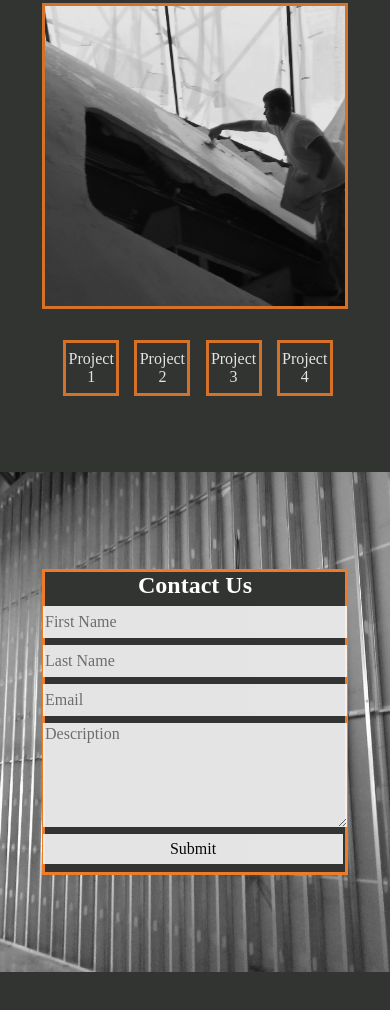
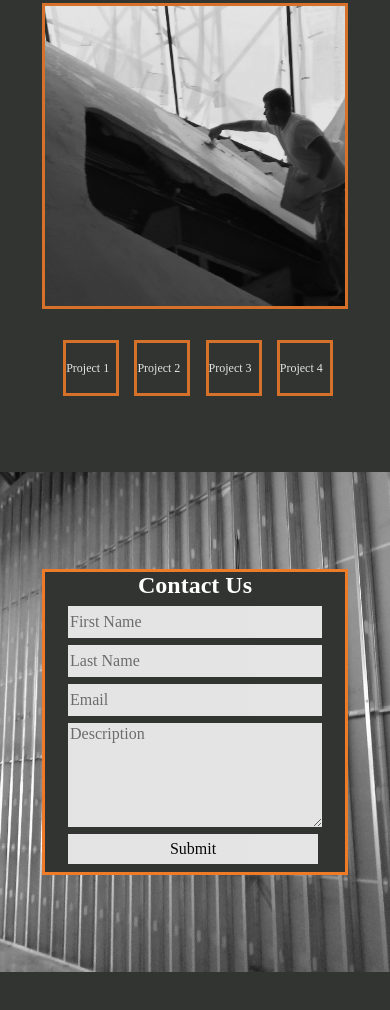
Before and after one commit to maaicle/hardkastle-drywall, a website: page client/index.html in a window 390 px wide. Shown: the part 1133-2143 px from the top of the page. Drawn offline with Linux system fonts and the light colour scheme.

Commit message:
fixed content sizing for mobile

```diff
--- a/client/index.css
+++ b/client/index.css
@@ -217,11 +217,6 @@ footer {
 .quote-box:focus {
     border-radius: 0%;
     outline: none;
-    /* background-color: #ee7b28;
-    color: white; */
-    /* border: solid; */
-    /* width: 400px; */
-    /* outline-color: #e0832f; */
 }
 
 .qb-4 {
@@ -259,6 +254,16 @@ footer {
 
   /* Small screens */
   @media all and (max-width: 500px) {
+    p {
+        font-size: 16px;
+        margin: 0px 20px;
+    }
+
+    h1 {
+        font-size: 24px;
+        margin: 0px 20px;
+    }
+
     .card {
         height: 500px;
     }
@@ -278,14 +283,12 @@ footer {
         height: 50px;
     }
 
-    p {
-        font-size: 16px;
-        margin: 0px 20px;
+    .pb-text {
+        font-size: 12px;
     }
 
-    h1 {
-        font-size: 24px;
-        margin: 0px 20px;
+    .quote-box {
+        width: 250px;
     }
 
   }
```
